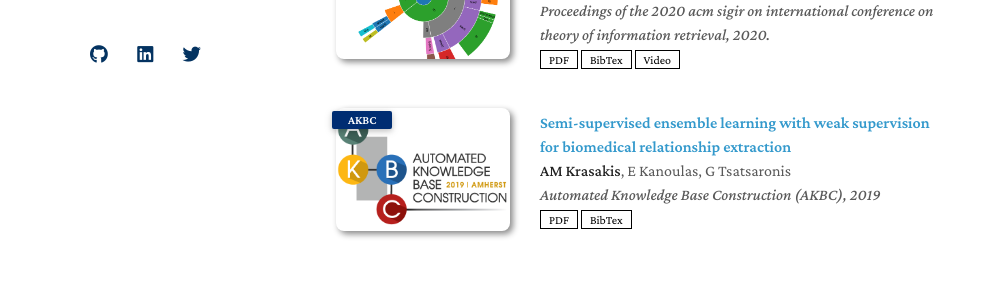
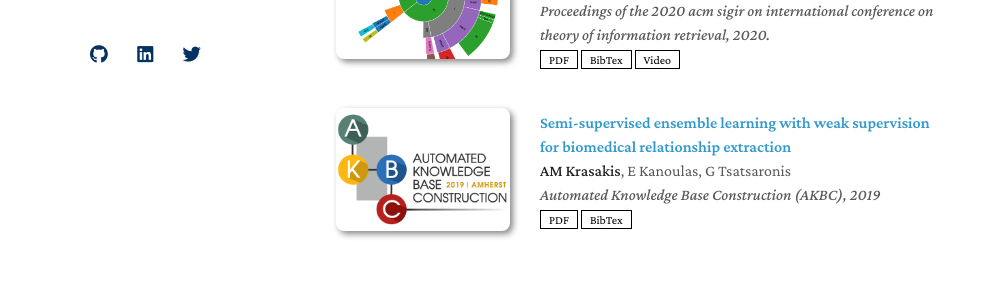
Before and after one commit to littlewine/littlewine.github.io, a Jekyll site: the page built from index.md, in a window 1280 px wide and 900 px high, scrolled down 624 px. Shown: the part 372-666 px from the top of the window, without its empty margins (154-1149 px from the left). Built offline with Jekyll 4.4.1, drawn with Linux system fonts in a browser that asks for light colours; nearby versions of some CDN libraries; a style sheet for code colours, icons or effects is not loaded; our own code applies the rules of GitHub Pages for plain Markdown files.

Commit message:
Update publications.yml

```diff
--- a/_data/publications.yml
+++ b/_data/publications.yml
@@ -21,7 +21,6 @@ main:
 
   - title: Semi-supervised ensemble learning with weak supervision for biomedical relationship extraction
     authors: <strong>AM Krasakis</strong>, E Kanoulas, G Tsatsaronis
-    conference_short: AKBC
     conference: Automated Knowledge Base Construction (AKBC), 2019
     pdf: https://openreview.net/forum?id=rygDeZqap7
     bibtex: https://scholar.googleusercontent.com/scholar.bib?q=info:U-8r4Ed0Dz4J:scholar.google.com/&output=citation&scisdr=ClGPLXoDEOCArP5A8Jg:AFWwaeYAAAAAZVRG6Jg1VhJE-rbvwZlDcZuZ45w&scisig=AFWwaeYAAAAAZVRG6PvjAu-eE8ZM6e1uPhLUwlQ&scisf=4&ct=citation&cd=-1&hl=en
```
